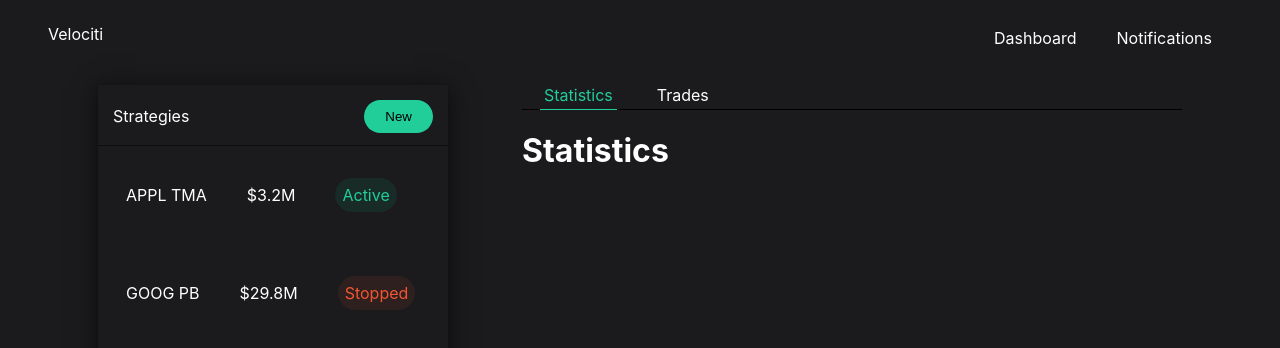
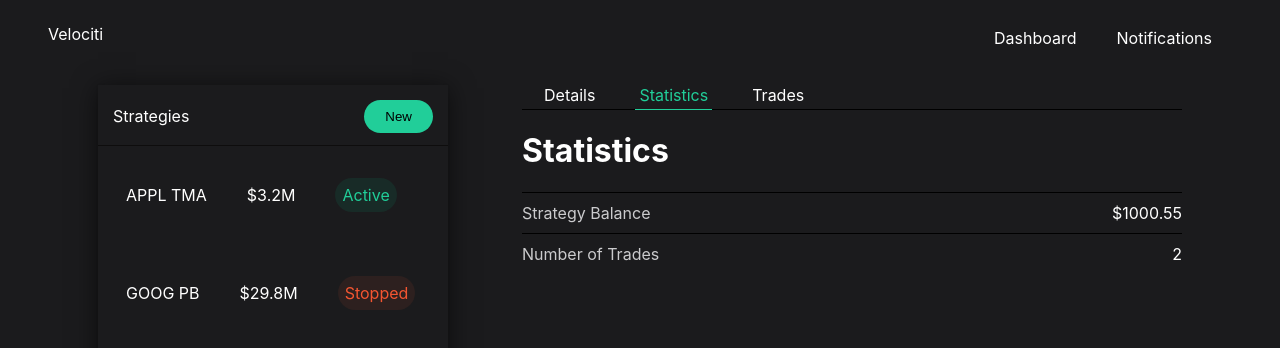
Before and after one commit to JGoldman110/VelocitiFrontend, an Angular app: page / in a window 1280 px wide. Both pictures are taken after a click on the link "Statistics". Shown: the top 348 px of the page. Built offline with nearby package versions, Linux system fonts and the light colour scheme.

Commit message:
added details and stats

```diff
--- a/src/app/strategy/strategy-detail/strategy-detail.component.css
+++ b/src/app/strategy/strategy-detail/strategy-detail.component.css
@@ -21,6 +21,26 @@
 .menu > a.active {
   color: #21CE99;
   border-bottom: 1px solid #21CE99;
+}
+
+.statistics {
+
+}
+
+.statistics-item {
+  display: flow-root;
+  padding: 10px 0px;
+  border-top: 1px solid black;
+}
+
+.statistics-item .label {
+  float: left;
+  color: #CBCBCD;
+  font-weight: 400;
+}
+
+.statistics-item .value {
+  float: right;
 }
 
 .trades-table {
--- a/src/app/strategy/strategy-detail/strategy-detail.component.html
+++ b/src/app/strategy/strategy-detail/strategy-detail.component.html
@@ -3,11 +3,23 @@
 
   </div>
   <div class="menu">
+    <a (click)="toggelDetails()" [ngClass]="showDetails ? 'active' : ''">Details</a>
     <a (click)="toggelStatistics()" [ngClass]="showStatitics ? 'active' : ''">Statistics</a>
     <a (click)="toggelTrades()" [ngClass]="showTrades ? 'active' : ''">Trades</a>
   </div>
+  <div *ngIf="showDetails" class="details">
+    <h1>Details</h1>
+  </div>
   <div *ngIf="showStatitics" class="statistics">
     <h1>Statistics</h1>
+    <div class="statistics-item">
+      <span class="label">Strategy Balance</span>
+      <span class="value">$1000.55</span>
+    </div>
+    <div class="statistics-item">
+      <span class="label">Number of Trades</span>
+      <span class="value">2</span>
+    </div>
   </div>
   <div *ngIf="showTrades" class="trades">
     <h1>Trades</h1>
--- a/src/app/strategy/strategy-detail/strategy-detail.component.ts
+++ b/src/app/strategy/strategy-detail/strategy-detail.component.ts
@@ -6,7 +6,8 @@ import { Component, OnInit } from '@angular/core';
   styleUrls: ['./strategy-detail.component.css']
 })
 export class StrategyDetailComponent implements OnInit {
-  showStatitics:boolen = true;
+  showDetails:boolen = true;
+  showStatitics:boolen = false;
   showTrades:boolean = false;
 
   constructor() {
@@ -17,13 +18,21 @@ export class StrategyDetailComponent implements OnInit {
 
   }
 
+  toggelDetails() {
+    this.showTrades = false;
+    this.showStatitics = false;
+    this.showDetails = true;
+  }
+
   toggelStatistics() {
     this.showTrades = false;
+    this.showDetails = false;
     this.showStatitics = true;
   }
 
   toggelTrades() {
     this.showStatitics = false;
+    this.showDetails = false;
     this.showTrades = true;
   }
 }
```
